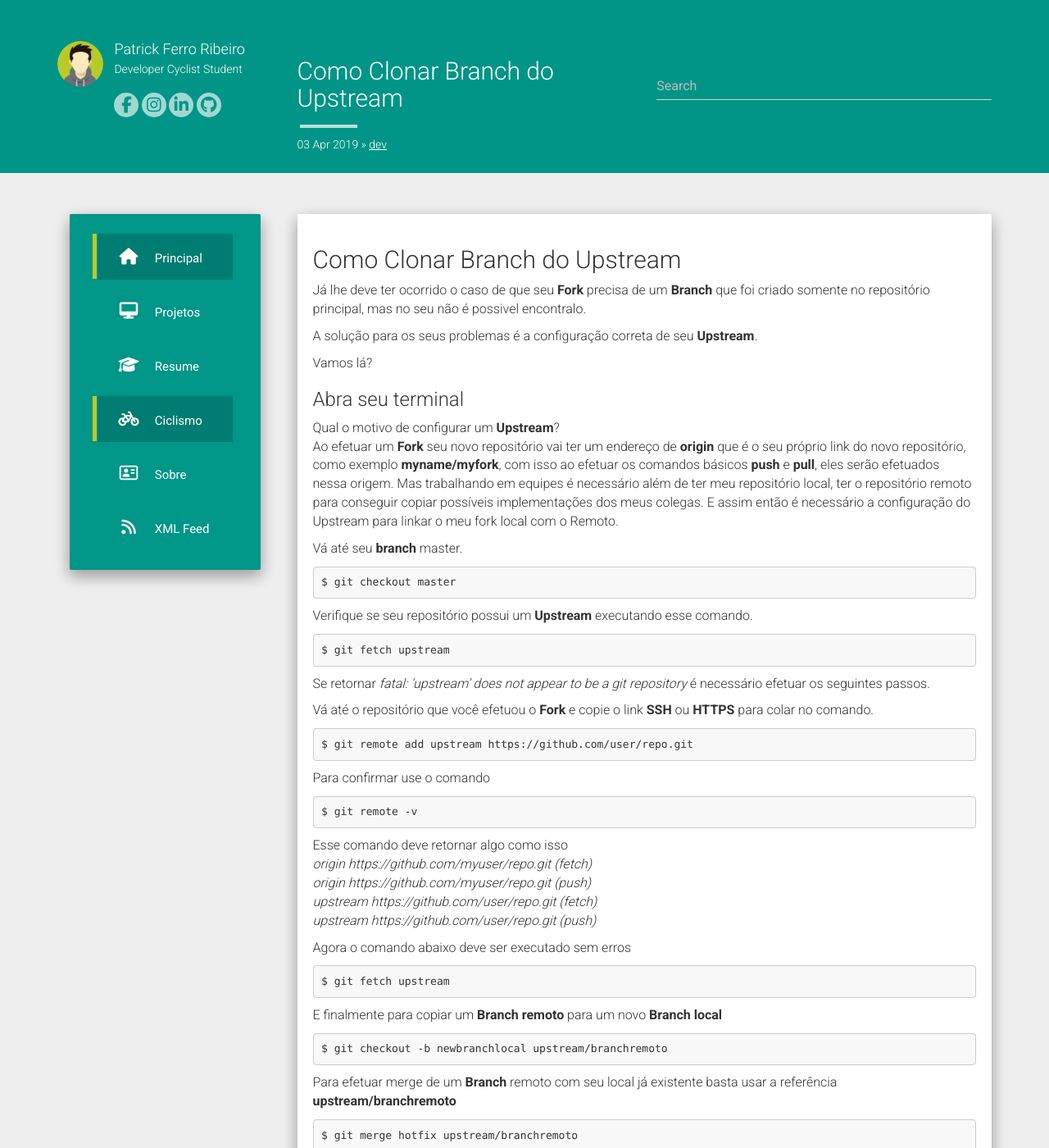
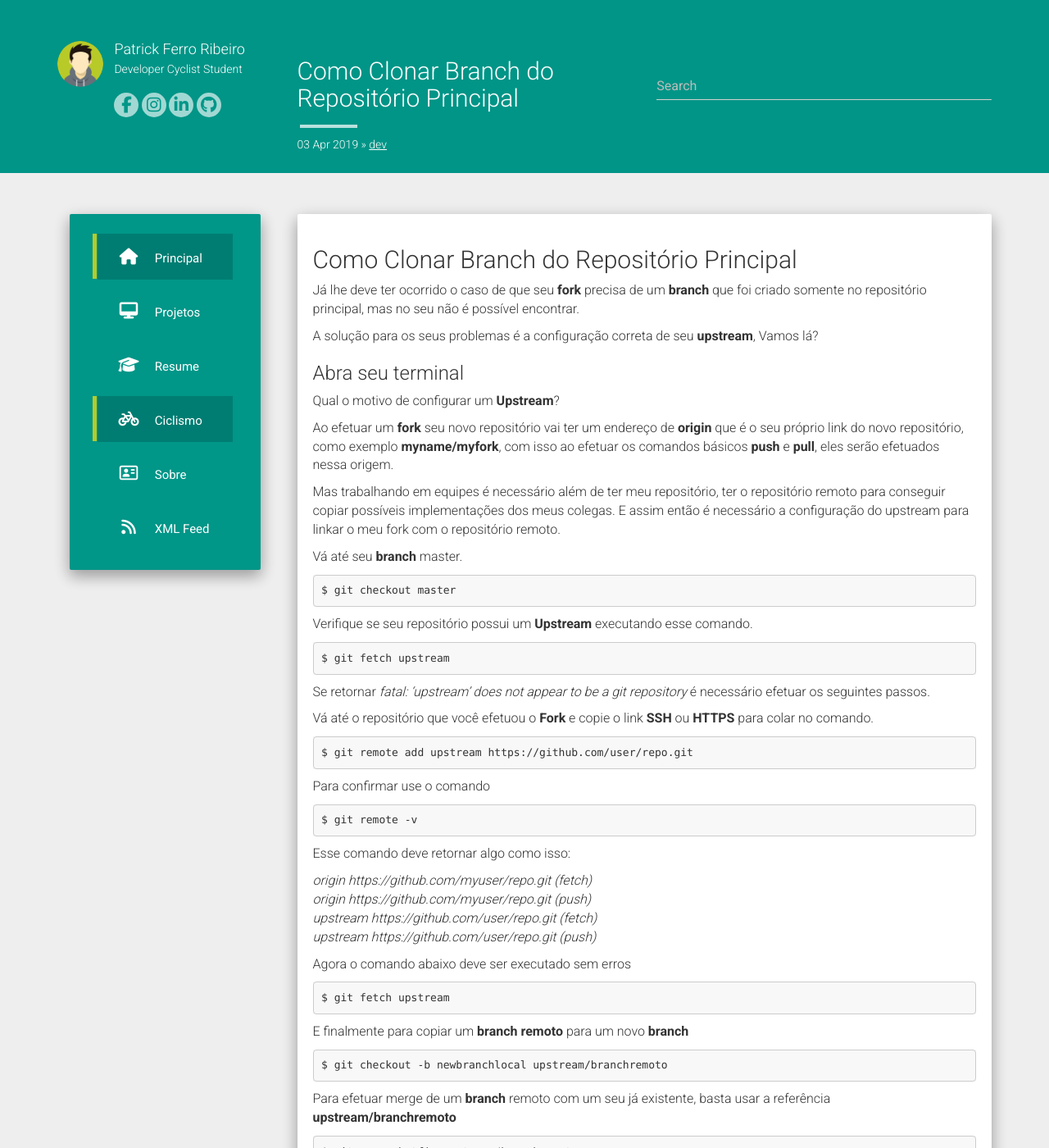
Before and after one commit to riberman/riberman.github.io, a Jekyll site: the page built from _posts/2019-04-03-git-upstream.md, in a window 1280 px wide and 1400 px high. Shown: the whole window at 82% size. Built offline with Jekyll 4.4.1, drawn with Linux system fonts in a browser that asks for light colours; nearby versions of some CDN libraries; comment, search, counter and statistics services are not loaded.

Commit message:
New Post GitUpstream

````diff
--- a/_posts/2019-04-03-git-upstream.md
+++ b/_posts/2019-04-03-git-upstream.md
@@ -1,22 +1,23 @@
 ---
 layout: post
-title: Como Clonar Branch do Upstream
-date:   2019-04-03 23:42:00
+title: Como Clonar Branch do Repositório Principal
+date: 2019-04-03 23:42:00
 categories: dev
 ---
 
-## Como Clonar Branch do Upstream
+## Como Clonar Branch do Repositório Principal
 
-Já lhe deve ter ocorrido o caso de que seu **Fork** precisa de um **Branch** que foi criado somente no repositório principal, mas no seu não é possivel encontralo.
+Já lhe deve ter ocorrido o caso de que seu **fork** precisa de um **branch** que foi criado somente no repositório principal, mas no seu não é possível encontrar.
 
-A solução para os seus problemas é a configuração correta de seu **Upstream**.
-
-Vamos lá?
+A solução para os seus problemas é a configuração correta de seu **upstream**, Vamos lá?
 
 ### Abra seu terminal
 
 Qual o motivo de configurar um **Upstream**?
-Ao efetuar um **Fork** seu novo repositório vai ter um endereço de **origin** que é o seu próprio link do novo   repositório, como exemplo **myname/myfork**, com isso ao efetuar os comandos básicos **push** e **pull**, eles serão efetuados nessa origem. Mas trabalhando em equipes é necessário além de ter meu repositório local, ter o repositório remoto para conseguir copiar possíveis implementações dos meus colegas. E assim então é necessário a configuração do Upstream para linkar o meu fork local com o Remoto.
+
+Ao efetuar um **fork** seu novo repositório vai ter um endereço de **origin** que é o seu próprio link do novo repositório, como exemplo **myname/myfork**, com isso ao efetuar os comandos básicos **push** e **pull**, eles serão efetuados nessa origem.
+
+Mas trabalhando em equipes é necessário além de ter meu repositório, ter o repositório remoto para conseguir copiar possíveis implementações dos meus colegas. E assim então é necessário a configuração do upstream para linkar o meu fork com o repositório remoto.
 
 Vá até seu **branch** master.
 ```markdown
@@ -38,7 +39,8 @@ Para confirmar use o comando
 ```markdown
 $ git remote -v
 ```
-Esse comando deve retornar algo como isso
+Esse comando deve retornar algo como isso:
+
 *origin      https://github.com/myuser/repo.git (fetch)
 origin      https://github.com/myuser/repo.git (push)
 upstream    https://github.com/user/repo.git (fetch)
@@ -48,12 +50,12 @@ Agora o comando abaixo deve ser executado sem erros
 ```markdown
 $ git fetch upstream
 ```
-E finalmente para copiar um **Branch remoto** para um novo **Branch local**
+E finalmente para copiar um **branch remoto** para um novo **branch**
 ```markdown
 $ git checkout -b newbranchlocal upstream/branchremoto
 ```
 
-Para efetuar merge de um **Branch** remoto com seu local já existente basta usar a referência **upstream/branchremoto**
+Para efetuar merge de um **branch** remoto com um seu já existente, basta usar a referência **upstream/branchremoto**
 ```markdown
 $ git merge hotfix upstream/branchremoto
 ```
````
